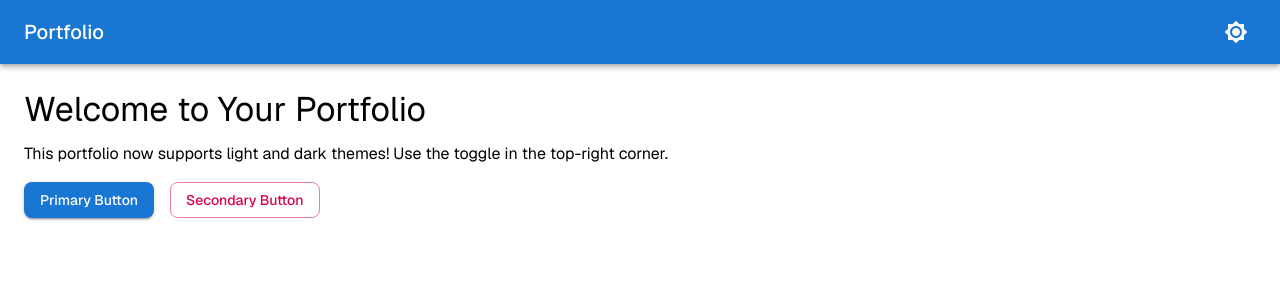
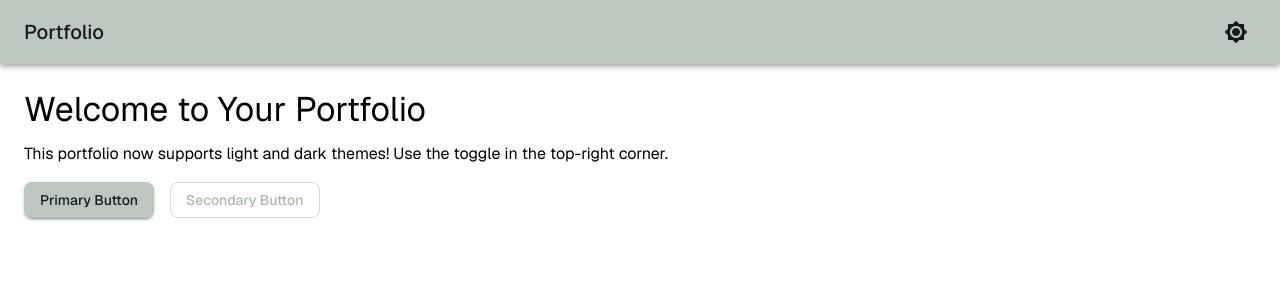
Before and after one commit to jaredscarr/portfolio-monorepo, a Next.js app in the folder ui/portfolio/: page / in a window 1280 px wide. Shown: the top 300 px of the page. Built offline with nearby package versions, Linux system fonts and the light colour scheme; what @mui/material-nextjs would draw is missing.

Commit message:
initial color scheme selected

```diff
--- a/ui/portfolio/src/app/theme.ts
+++ b/ui/portfolio/src/app/theme.ts
@@ -5,12 +5,12 @@ import { createTheme, ThemeOptions } from "@mui/material/styles";
 // Define your color palette - customize these colors using the tools mentioned above
 const colors = {
   primary: {
-    light: "#1976d2", // You can customize this
-    dark: "#90caf9", // Lighter version for dark mode
+    light: "#bdc7bf",
+    dark: "#546357",
   },
   secondary: {
-    light: "#dc004e", // You can customize this
-    dark: "#f48fb1", // Lighter version for dark mode
+    light: "#a8b9a5",
+    dark: "#e1e8d1",
   },
   background: {
     light: "#ffffff",
```
